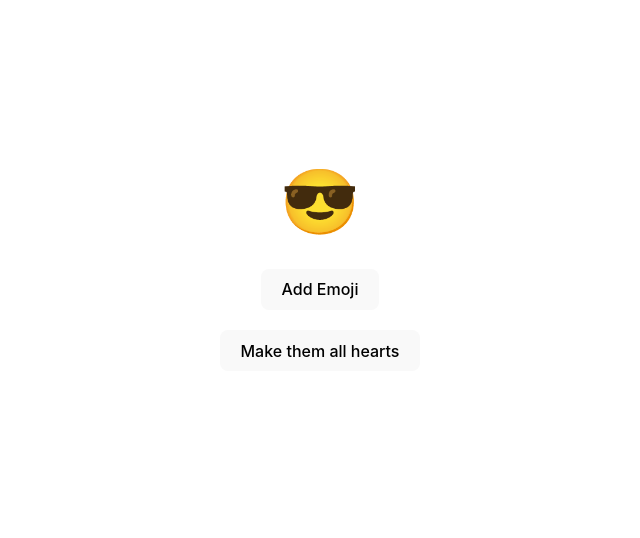
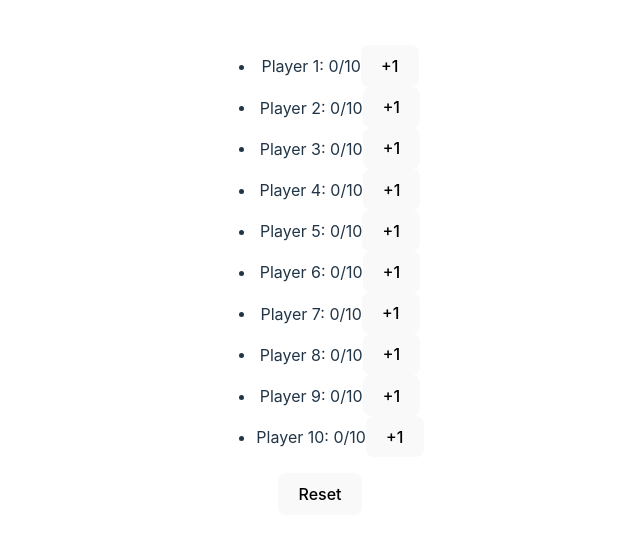
Before and after one commit to brunopenner/react-state-demo, a React (Vite) app: page / in a window 1280 px wide. Shown: the part 128-666 px from the top of the page, without its empty margins (320-960 px from the left). Built offline with nearby package versions, Linux system fonts and the light colour scheme.

Commit message:
#656. Score Keeper Exercise - Solution

```diff
--- a/src/App.jsx
+++ b/src/App.jsx
@@ -6,6 +6,7 @@ import Counter from './Counter'
 import Dumbo from './Dumbo'
 import ScoreKeeper from './ScoreKeeper'
 import EmojiClicker from './EmojiClicker'
+import ScoreKepperExercise from './ScoreKeeperExercise'
 
 function App() {
   const [count, setCount] = useState(0)
@@ -16,7 +17,8 @@ function App() {
         <Counter />
         <Dumbo /> */}
         {/* <ScoreKeeper /> */}
-        <EmojiClicker />
+        {/* <EmojiClicker /> */}
+        <ScoreKepperExercise numPlayers={10} />
     </>
   )
 }
--- a/src/ScoreKeeperExercise.jsx
+++ b/src/ScoreKeeperExercise.jsx
@@ -1,3 +1,44 @@
-export default function ScoreKepperExercise() {
+import { useState } from 'react';
 
+export default function ScoreKeeperExercise({ numPlayers = 2, target = 10 }) {
+    // Initialize scores for each player
+    const [scores, setScores] = useState(Array(numPlayers).fill(0));
+    const [gameOver, setGameOver] = useState(false);
+    const [winner, setWinner] = useState(null);
+
+    // Function to increase score for a specific player
+    const increaseScore = (index) => {
+        if (gameOver) return; //sotp if game is over
+
+        setScores((prevScores) => {
+            const newScores = prevScores.map((score, i) => (i === index ? score + 1 : score))
+            if (newScores[index] >= target) {
+                setGameOver(true);
+                setWinner(index);
+            }
+            return newScores;
+        });
+    };
+
+     //update all elements and make them all 0
+     const reset = () => {
+        setScores(Array(numPlayers).fill(0));
+        setGameOver(false);
+        setWinner(null);
+    }
+
+    return (
+        <div>
+            <ul>
+                {scores.map((score, index) => (
+                    <li key={index}>
+                        Player {index + 1}: {score}/{target}
+                        <button onClick={() => increaseScore(index)}>+1</button>
+                        {winner === index && <span> - WINNER!</span>}
+                    </li>
+                ))}
+            </ul>
+            <button onClick={reset}>Reset</button>
+        </div>
+    );
 }
```
